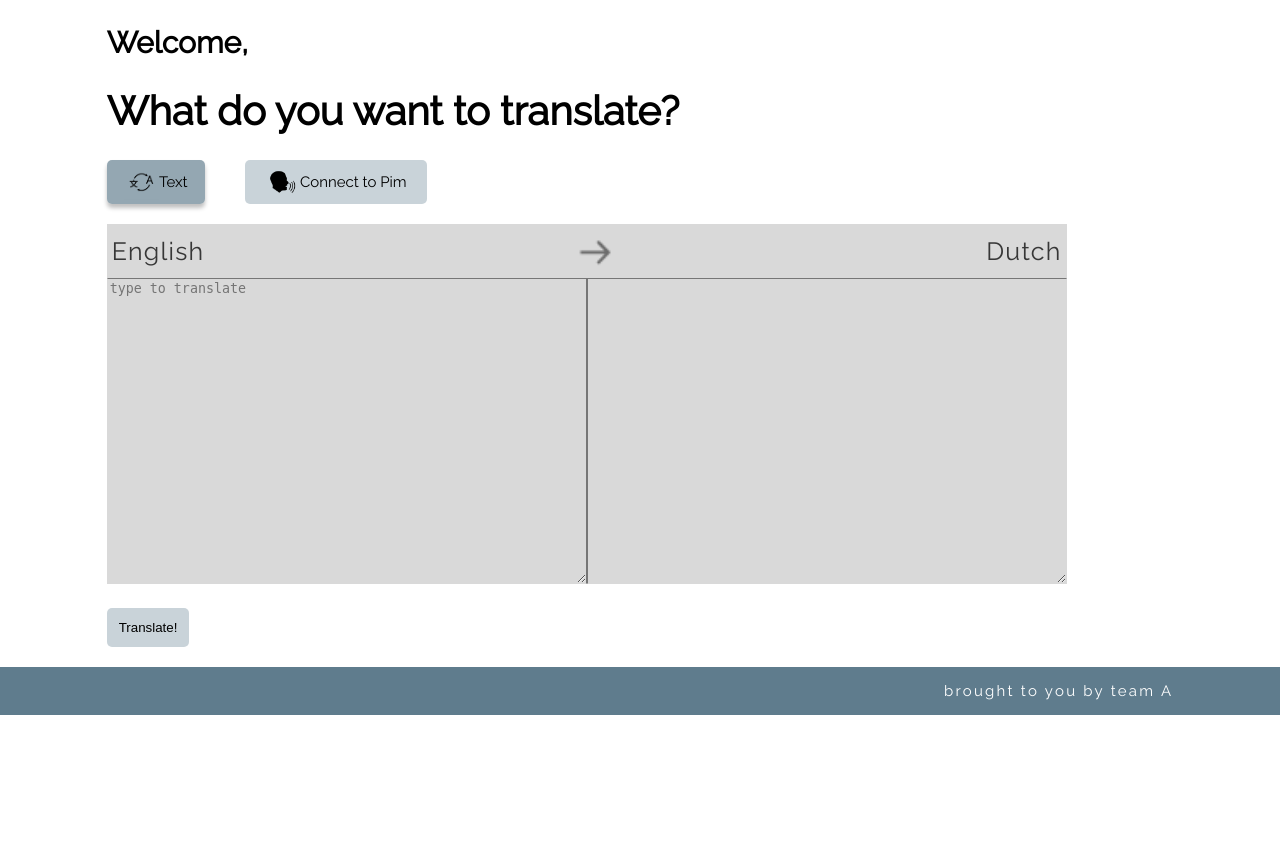
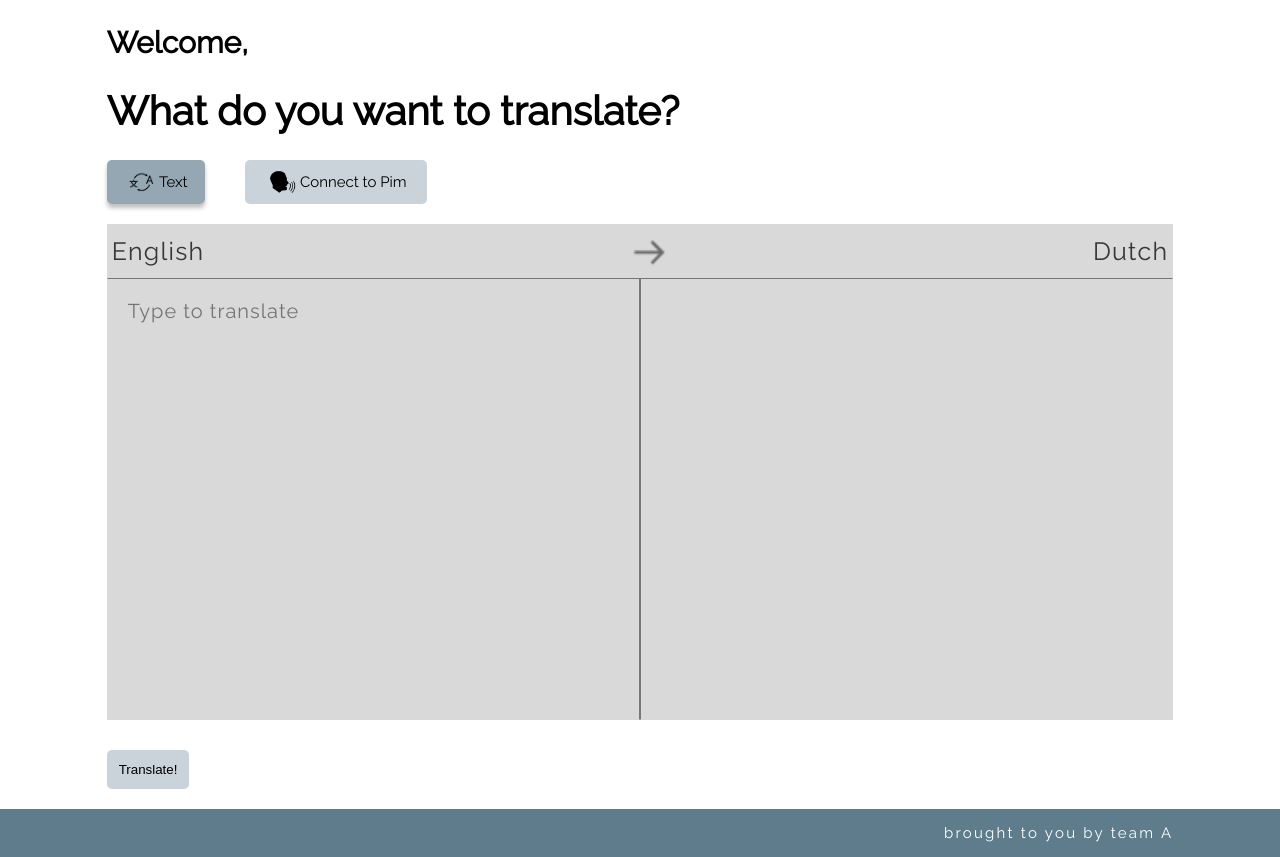
Before and after one commit to beyzaolmez/pimWebsite, a PHP site: page /translateText.php in a window 1280 px wide. Shown: the part 95-952 px from the top of the page. Before the commit the page ends 810 px from the top, so only its background shows below. Run offline with PHP 8.4, Linux system fonts and the light colour scheme.

Commit message:
changed the position of the text area

```diff
--- a/css/translate.css
+++ b/css/translate.css
@@ -172,7 +172,7 @@ h1 {
 }
 
 #translator {
-    grid-column: 2/11;
+    grid-column: 2/12;
     margin-top: 20px;
     margin-bottom: 20px;
 }
@@ -205,11 +205,19 @@ h1 {
 .texts {
     display: flex;
     flex-direction: row;
-    height: 300px;
+}
+
+textarea {
+    font-family: 'Raleway';
+    font-size: 20px;
+    letter-spacing: 0.05em;
+    color: rgba(0, 0, 0, 0.5);
+    padding: 20px;
+    height: 400px;
+    resize: none;
 }
 
 .englishText {
-    height: 100%;
     width: 50%;
     background-color: #D9D9D9;
     border-left-color: transparent;
@@ -217,7 +225,6 @@ h1 {
 }
 
 .englishText2 {
-    height: 100%;
     width: 100% !important;
     background-color: #D9D9D9;
     border-left-color: transparent;
@@ -225,7 +232,6 @@ h1 {
 }
 
 .dutchText {
-    height: 100%;
     width: 50%;
     background-color: #D9D9D9;
     border-right-color: transparent;
--- a/translate.php
+++ b/translate.php
@@ -47,7 +47,7 @@
             </div>
             <form method="POST" action="translate.php">
                 <div class="texts">
-                    <textarea class="englishText2" placeholder="type to translate"></textarea>
+                    <textarea class="englishText2" placeholder="Type to translate"></textarea>
                 </div>
                 <input type="submit" name="submit" value="Translate!">
             </form>
--- a/translateText.php
+++ b/translateText.php
@@ -49,7 +49,7 @@
             </div>
             <form method="POST" action="Translate-text.php">
                 <div class="texts">
-                    <textarea name="english" class="englishText" placeholder="type to translate"></textarea>
+                    <textarea name="english" class="englishText" placeholder="Type to translate"></textarea>
                     <textarea name="dutch" class="dutchText"></textarea>
                 </div>
                 <input type="submit" name="submit" value="Translate!">
```
